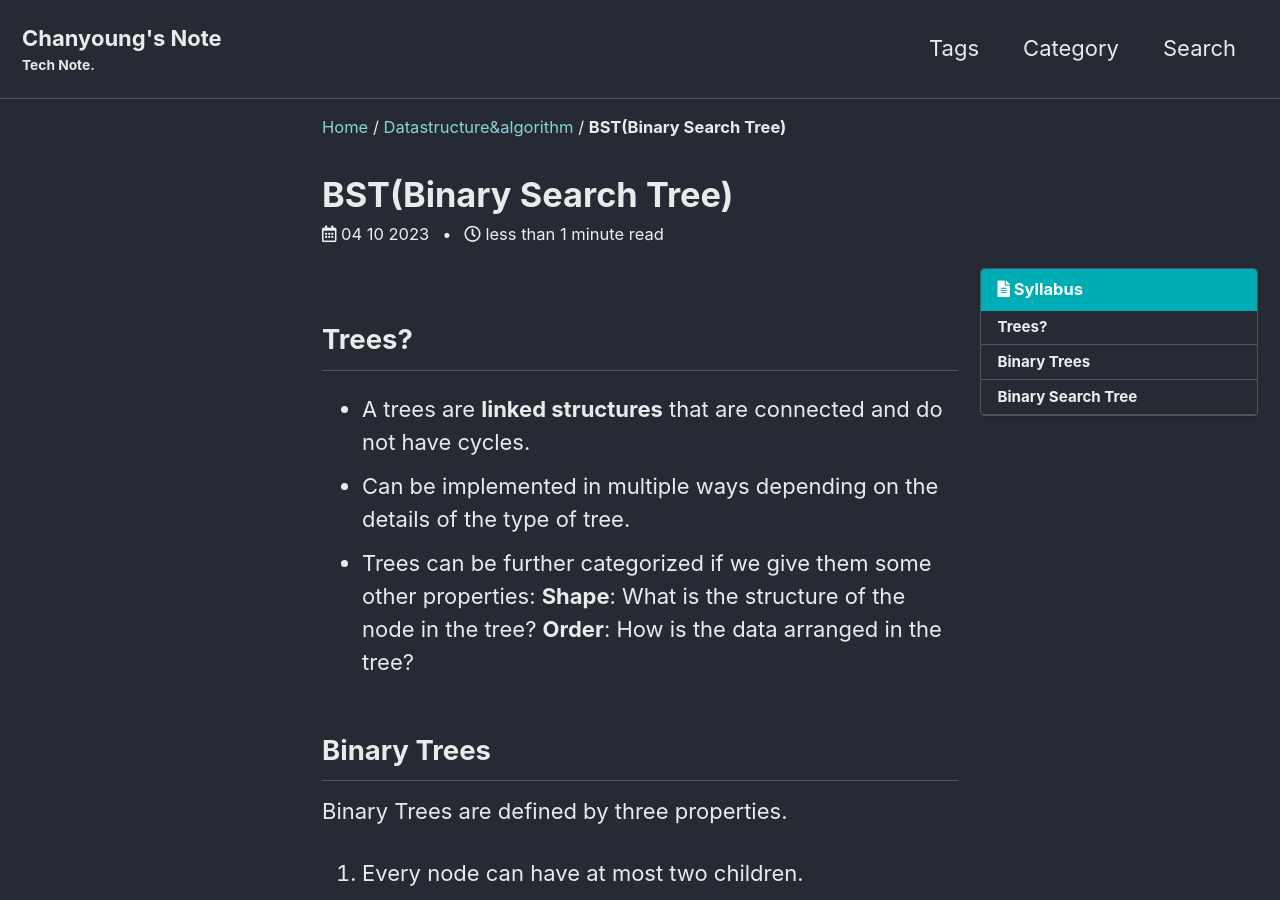
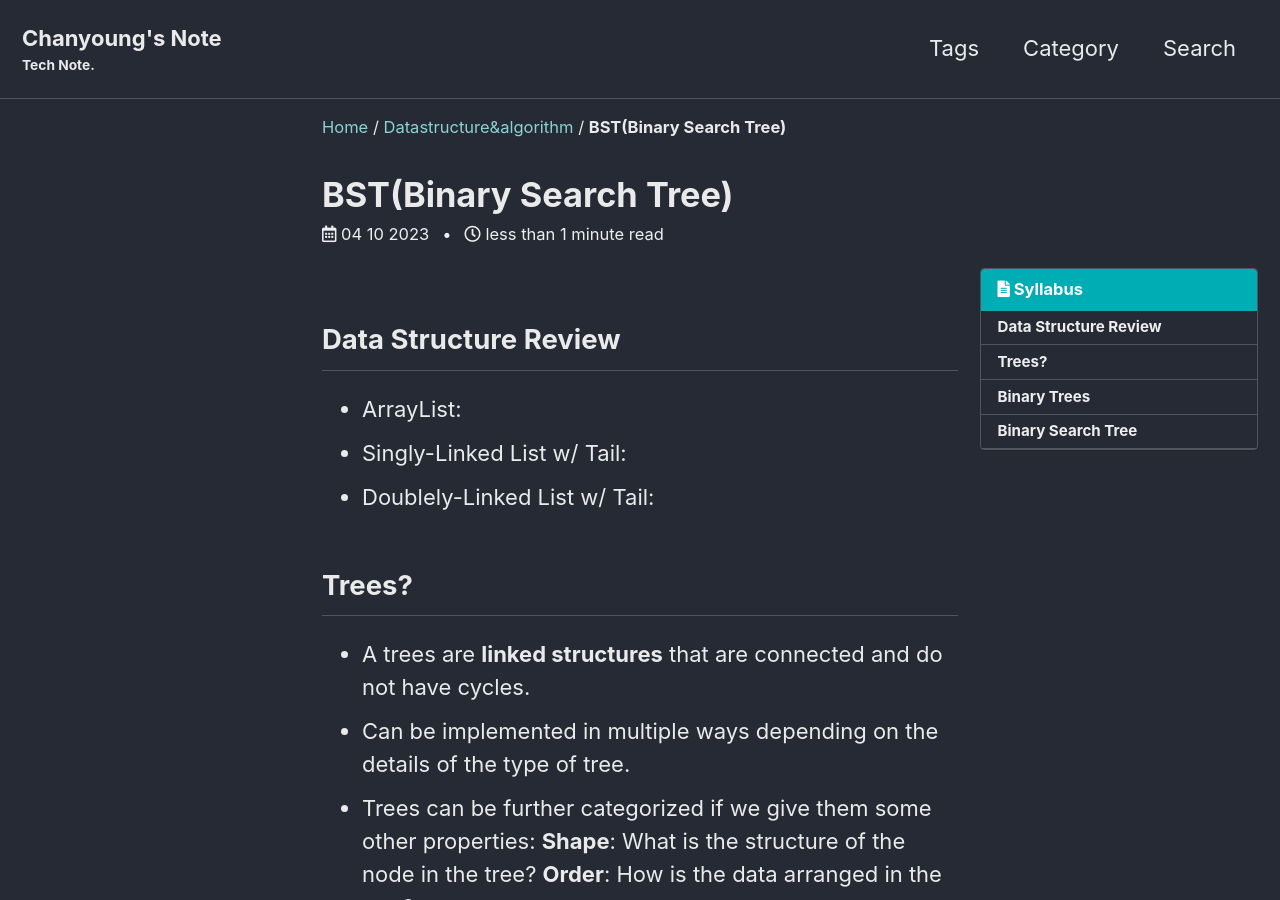
Before and after one commit to PyChanyoung/PyChanyoung.github.io, a Jekyll site: the page built from _posts/2023-04-10-BST.md, in a window 1280 px wide and 900 px high. Built offline with Jekyll 4.4.1, drawn with Linux system fonts in a browser that asks for light colours; cached includes are drawn as plain includes; some web fonts are replaced; comment, search, counter and statistics services are not loaded.

Commit message:
Data structure review

```diff
--- a/_posts/2023-04-10-BST.md
+++ b/_posts/2023-04-10-BST.md
@@ -8,6 +8,11 @@ toc_sticky: true
 toc_label: Syllabus
 author_profile: false
 ---
+
+## Data Structure Review
+- ArrayList:
+- Singly-Linked List w/ Tail:
+- Doublely-Linked List w/ Tail:
 
 ## Trees?
 
```
